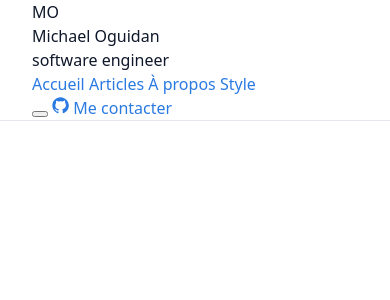
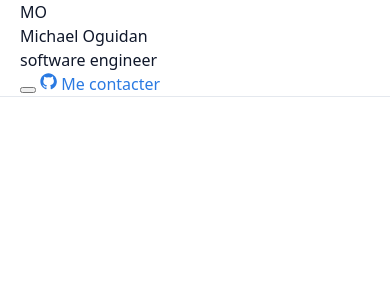
Before and after one commit to Oguidan/MichaelOguidan, a Jekyll site: the page built from index.html, in a window 390 px wide and 900 px high. Shown: the top 300 px of the window. Built offline with Jekyll 4.4.1, drawn with Linux system fonts in a browser that asks for light colours.

Commit message:
Add responsive styles for mobile layout adjustments

```diff
--- a/_sass/micky/_layout.scss
+++ b/_sass/micky/_layout.scss
@@ -223,7 +223,34 @@
   @include relative-font-size(1.5);
 }
 
+@media(max-width:680px) {
 
+  .container,
+  .narrow {
+    padding: 0 20px
+  }
+
+  .navlinks {
+    display: none
+  }
+
+  .grid3 {
+    grid-template-columns: 1fr
+  }
+
+  .pagetitle,
+  h1.arttitle {
+    font-size: 30px
+  }
+
+  .feattitle {
+    font-size: 22px
+  }
+
+  .skillgrid {
+    grid-template-columns: 1fr
+  }
+}
 
 /**
  * Posts
```
